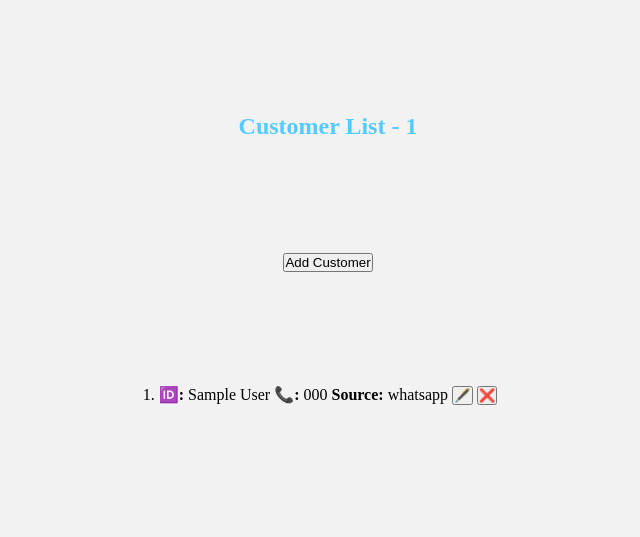
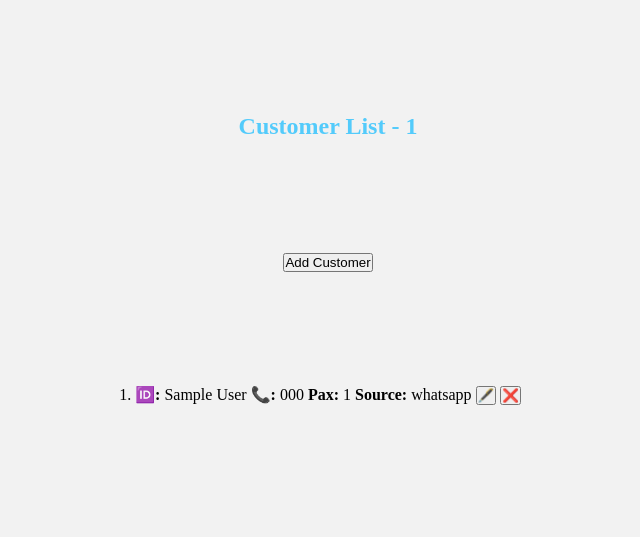
Before and after one commit to engagepy/go-CRM-andaman, a Django app: page /customer/list in a window 1280 px wide. Shown: the top 537 px of the page, without its empty margins (312-952 px from the left). Run offline with Django 4.2, Linux system fonts and the light colour scheme; tables that the repository leaves empty hold one stand-in row (values such as "Sample post").

Commit message:
pax added

```diff
--- a/gobasic/templates/gobasic/customer_list.html
+++ b/gobasic/templates/gobasic/customer_list.html
@@ -4,7 +4,7 @@
 <p><a href="{% url 'customer-create' %} "><button class="btn">Add Customer</button></a></p>
 <ol>
     {% for c in object_list %}
-        <li><strong>🆔:</strong> {{ c.name }} <strong>📞:</strong> {{c.mobile}} <strong>Source:</strong> {{c.source}} <a href="{%url 'customer-update' c.pk%}"><button class="btn">🖋️</button></a> <a href="{%url 'customer-delete' c.pk%}"><button class="btn">❌</button></a> </li>
+        <li><strong>🆔:</strong> {{ c.name }} <strong>📞:</strong> {{c.mobile}} <strong>Pax:</strong> {{c.pax}} <strong>Source:</strong> {{c.source}} <a href="{%url 'customer-update' c.pk%}"><button class="btn">🖋️</button></a> <a href="{%url 'customer-delete' c.pk%}"><button class="btn">❌</button></a> </li>
         <br>
     {% empty %}
         <p>No Entries Detected Yet !</p>
```
